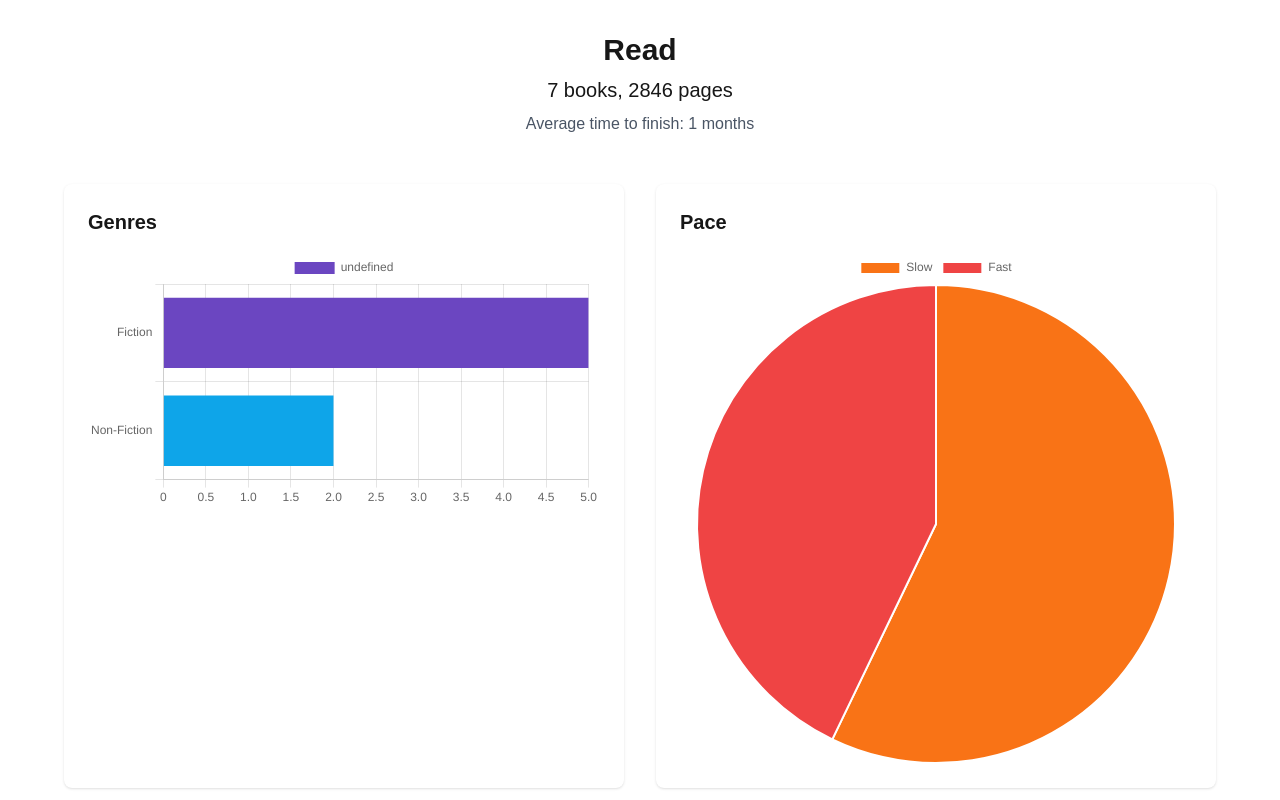
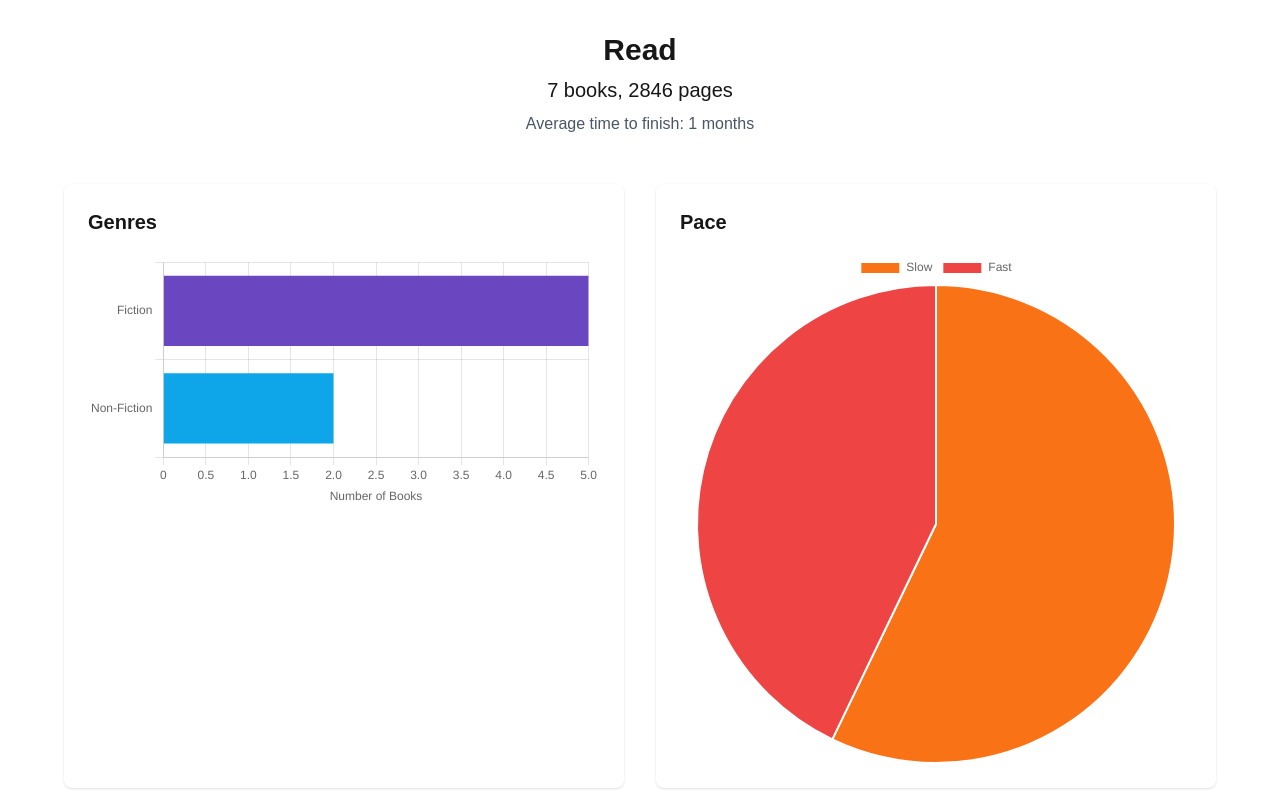
Before and after one commit to JamesMitofsky/reading-data-visualizer, a Next.js app: page / in a window 1280 px wide. Shown: the top 800 px of the page. Built offline with nearby package versions, Linux system fonts and the light colour scheme.

Commit message:
Remove broken legend

```diff
--- a/src/app/page.tsx
+++ b/src/app/page.tsx
@@ -46,9 +46,8 @@ export default function Home() {
 
   // Calculate genre distribution
   const genreCounts = completedBooks.reduce((acc: { [key: string]: number }, book) => {
-    if (book.genre) {
-      acc[book.genre] = (acc[book.genre] || 0) + 1;
-    }
+    const genre = book.genre || 'Uncategorized';
+    acc[genre] = (acc[genre] || 0) + 1;
     return acc;
   }, {});
 
@@ -60,6 +59,7 @@ export default function Home() {
         '#6b46c1', '#0ea5e9', '#10b981', '#ec4899',
         '#f97316', '#ef4444', '#84cc16', '#06b6d4'
       ],
+      label: 'Books per Genre'
     }]
   };
 
@@ -209,7 +209,23 @@ export default function Home() {
           {/* Genres Chart */}
           <div className="bg-white p-6 rounded-lg shadow">
             <h2 className="text-xl font-semibold mb-4">Genres</h2>
-            <Bar data={genreData} options={{ indexAxis: 'y' }} />
+            <Bar data={genreData} options={{
+              indexAxis: 'y',
+              plugins: {
+                legend: {
+                  display: false
+                }
+              },
+              scales: {
+                x: {
+                  beginAtZero: true,
+                  title: {
+                    display: true,
+                    text: 'Number of Books'
+                  }
+                }
+              }
+            }} />
           </div>
 
           {/* Pace Distribution */}
```
